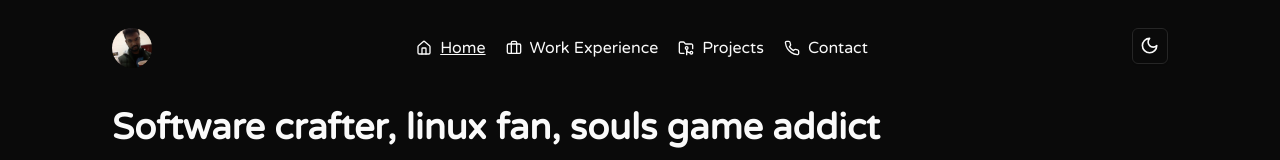
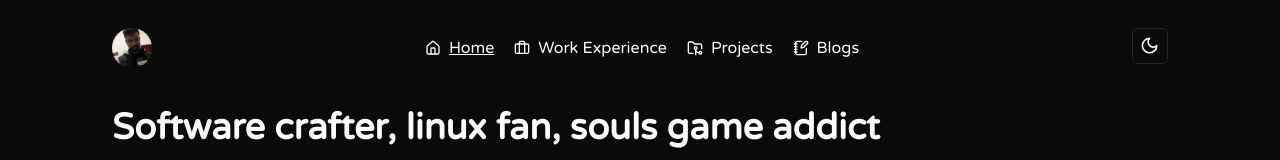
Before and after one commit to ihsaro/ihsaro.github.io, a React (Vite) app: page / in a window 1280 px wide. Shown: the top 160 px of the page. Built offline with nearby package versions, Linux system fonts and the light colour scheme.

Commit message:
- Redesign in progress.

```diff
--- a/src/components/NavigationBar.tsx
+++ b/src/components/NavigationBar.tsx
@@ -3,7 +3,7 @@ import {
     HomeIcon,
     BriefcaseIcon,
     MenuIcon,
-    PhoneIcon,
+    NotebookPenIcon,
 } from "lucide-react";
 import * as React from "react";
 import { ThemeSwitcher } from "@/components";
@@ -16,7 +16,7 @@ import {
 import { Button } from "@/components/ui/button";
 
 interface Props {
-    selected?: "WORK_EXPERIENCE" | "PROJECTS" | "CONTACT" | "HOME";
+    selected?: "WORK_EXPERIENCE" | "PROJECTS" | "BLOGS" | "HOME";
 }
 
 const NavigationBar: React.FC<Props> = (props) => {
@@ -61,14 +61,10 @@ const NavigationBar: React.FC<Props> = (props) => {
                     </a>
                     <a
                         className="flex flex-row items-center gap-2 transition-opacity duration-200 hover:opacity-75"
-                        href="contact"
+                        href="blogs"
                     >
-                        <PhoneIcon size={16} />
-                        {props.selected === "CONTACT" ? (
-                            <u>Contact</u>
-                        ) : (
-                            "Contact"
-                        )}
+                        <NotebookPenIcon size={16} />
+                        {props.selected === "BLOGS" ? <u>Blogs</u> : "Blogs"}
                     </a>
                 </div>
                 <ThemeSwitcher />
@@ -124,13 +120,13 @@ const NavigationBar: React.FC<Props> = (props) => {
                         <DropdownMenuItem className="flex flex-row items-center gap-2">
                             <a
                                 className="flex flex-row items-center gap-2 transition-opacity duration-200 hover:opacity-75"
-                                href="contact"
+                                href="blogs"
                             >
-                                <PhoneIcon size={16} />
-                                {props.selected === "CONTACT" ? (
-                                    <u>Contact</u>
+                                <NotebookPenIcon size={16} />
+                                {props.selected === "BLOGS" ? (
+                                    <u>Blogs</u>
                                 ) : (
-                                    "Contact"
+                                    "Blogs"
                                 )}
                             </a>
                         </DropdownMenuItem>
--- a/src/components/PageLayout.tsx
+++ b/src/components/PageLayout.tsx
@@ -3,7 +3,7 @@ import { Footer, NavigationBar } from "@/components";
 
 interface Props {
     children: any;
-    selected?: "WORK_EXPERIENCE" | "PROJECTS" | "CONTACT" | "HOME";
+    selected?: "WORK_EXPERIENCE" | "PROJECTS" | "BLOGS" | "HOME";
 }
 
 const PageLayout: React.FC<Props> = (props) => {
--- a/src/main.tsx
+++ b/src/main.tsx
@@ -5,7 +5,7 @@ import { RouterProvider, createBrowserRouter } from "react-router-dom";
 import Home from "@/pages/Home.tsx";
 import { ThemeProvider } from "@/contexts/ThemeContext";
 import WorkExperience from "./pages/WorkExperience";
-import Contact from "./pages/Contact";
+import Blogs from "./pages/Blogs";
 import Projects from "./pages/Projects";
 
 const router = createBrowserRouter([
@@ -14,8 +14,8 @@ const router = createBrowserRouter([
         element: <WorkExperience />,
     },
     {
-        path: "contact",
-        element: <Contact />,
+        path: "blogs",
+        element: <Blogs />,
     },
     {
         path: "Projects",
--- a/src/pages/Contact.tsx
+++ b/src/pages/Blogs.tsx
@@ -1,12 +1,12 @@
 import { PageLayout } from "@/components";
 import * as React from "react";
 
-const Contact: React.FC = () => {
+const Blogs: React.FC = () => {
     return (
-        <PageLayout selected="CONTACT">
+        <PageLayout selected="BLOGS">
             <div></div>
         </PageLayout>
     );
 };
 
-export default Contact;
+export default Blogs;
```
